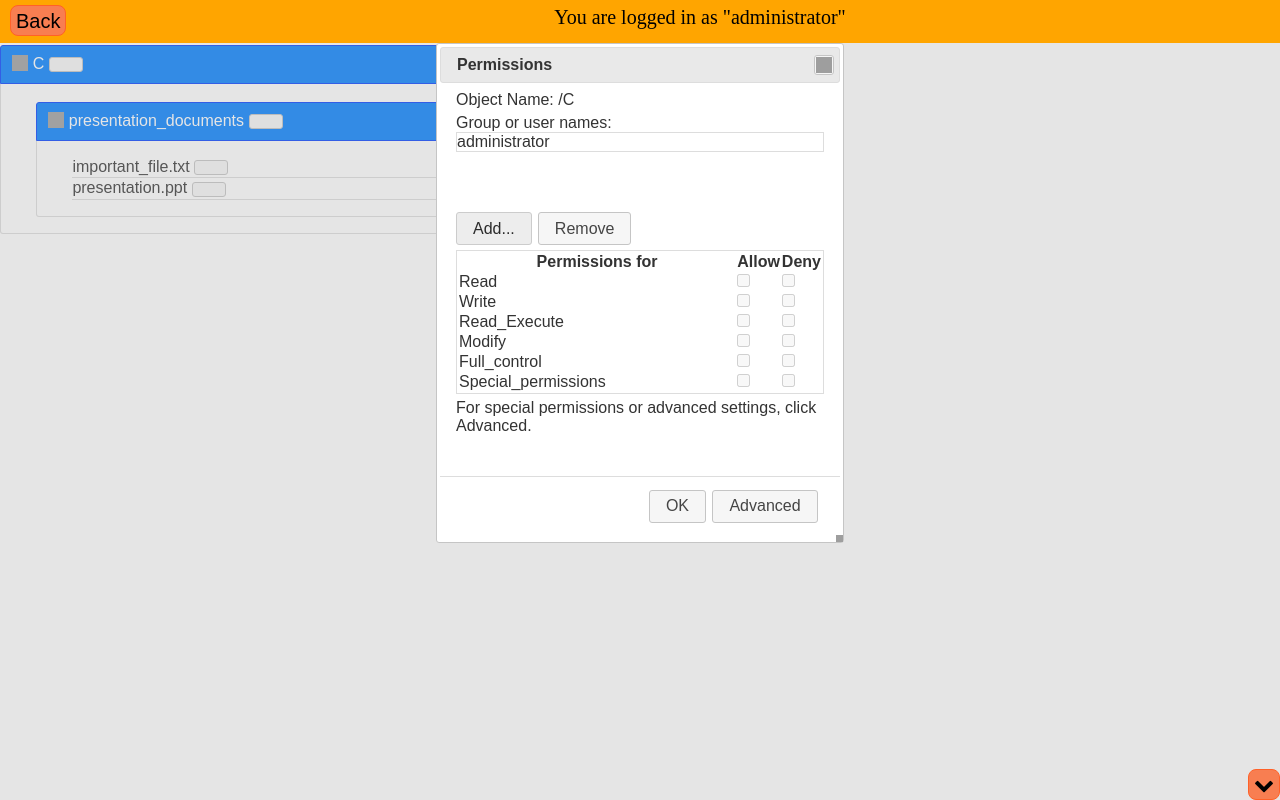
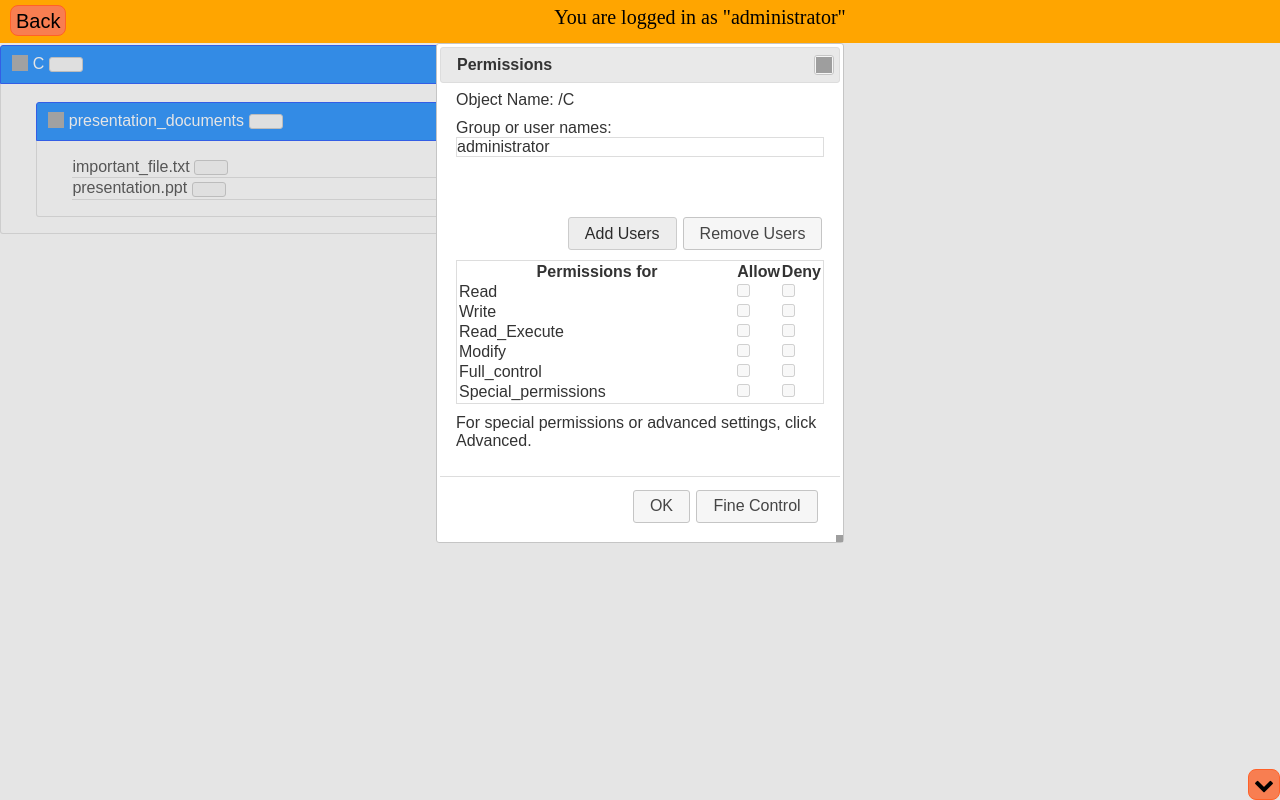
Before and after one commit to CSE256-Spring24/problem-solving-project-team10, a website: page wrapper_add_new_user.html in a window 1280 px wide. Both pictures are taken after a click on the button 65 px from the left and 64 px from the top of the page. Drawn offline with nearby package versions, Linux system fonts and the light colour scheme; grey boxes are pictures that could not be loaded; a web font is replaced by a local one.

Commit message:
buttons align changed

```diff
--- a/fileperms_style.css
+++ b/fileperms_style.css
@@ -4,7 +4,14 @@
 }
 
 .section {
-    margin-bottom: 5px;
+    margin-bottom: 10px;
+
+}
+
+.button-align-right{
+    align-items: right;
+    align-content: right;
+    text-align: right;
 }
 
 .ui-selected {
--- a/view_baseline.js
+++ b/view_baseline.js
@@ -18,8 +18,8 @@ perm_dialog = define_new_dialog('permdialog', title='Permissions', options = {
             }
         },
         Advanced: {
-            text: "Advanced",
-            id: "perm-dialog-advanced-button",
+            text: "Fine Control",
+            id: "-advanced-button",
             click: function() {
                 open_advanced_dialog(perm_dialog.attr('filepath'))
             }
@@ -48,7 +48,7 @@ file_permission_users.css({
 })
 
 // Make button to add a new user to the list:
-perm_add_user_select = define_new_user_select_field('perm_add_user', 'Add...', on_user_change = function(selected_user){
+perm_add_user_select = define_new_user_select_field('perm_add_user', 'Add Users', on_user_change = function(selected_user){
     // console.log("add...")
     let filepath = perm_dialog.attr('filepath')
     if(selected_user && (selected_user.length > 0) && (selected_user in all_users)) { // sanity check that a user is actually selected (and exists)
@@ -120,7 +120,7 @@ let are_you_sure_dialog = define_new_dialog('are_you_sure_dialog', "Are you sure
 are_you_sure_dialog.text('Do you want to remove permissions for this user?')
 
 // Make actual "remove" button:
-perm_remove_user_button  = $('<button id="perm_remove_user" class="ui-button ui-widget ui-corner-all">Remove</button>')
+perm_remove_user_button  = $('<button id="perm_remove_user" class="ui-button ui-widget ui-corner-all">Remove Users</button>')
 perm_remove_user_button.click(function(){
     // Get the current user and filename we are working with:
     let selected_username = file_permission_users.attr('selected_item')
--- a/view_helper.js
+++ b/view_helper.js
@@ -480,7 +480,7 @@ function open_user_select_dialog(to_populate_id) {
 // - on_user_change is an additional function you can pass in, which will be called each time a user is selected.
 function define_new_user_select_field(id_prefix, select_button_text, on_user_change = function(selected_user){}){
     // Make the element:
-    let sel_section = $(`<div id="${id_prefix}_line" class="section">
+    let sel_section = $(`<div id="${id_prefix}_line" class="button-align-right section">
             <span id="${id_prefix}_field" class="ui-widget-content" style="width: 80%;display: inline-block;">&nbsp</span>
             <button id="${id_prefix}_button" class="ui-button ui-widget ui-corner-all">${select_button_text}</button>
         </div>`)
```
